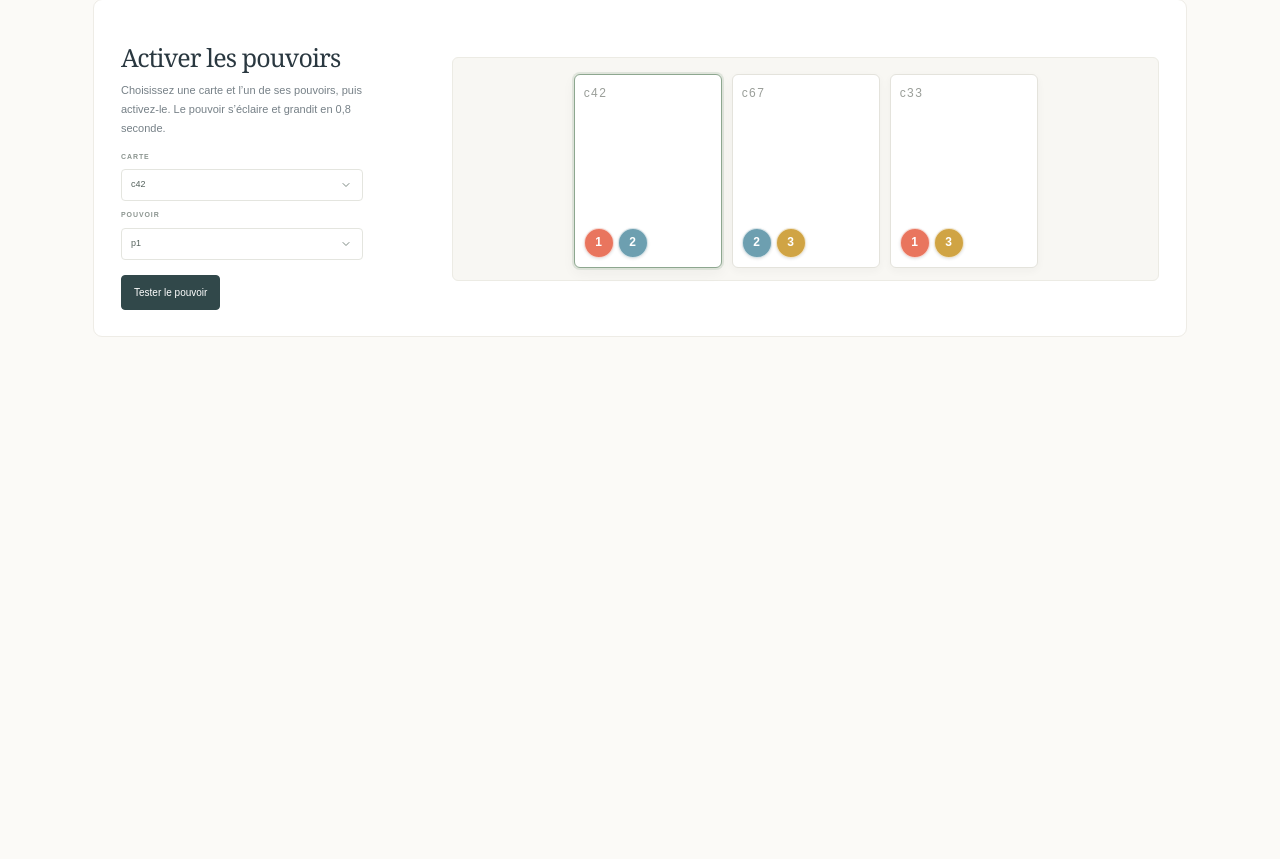
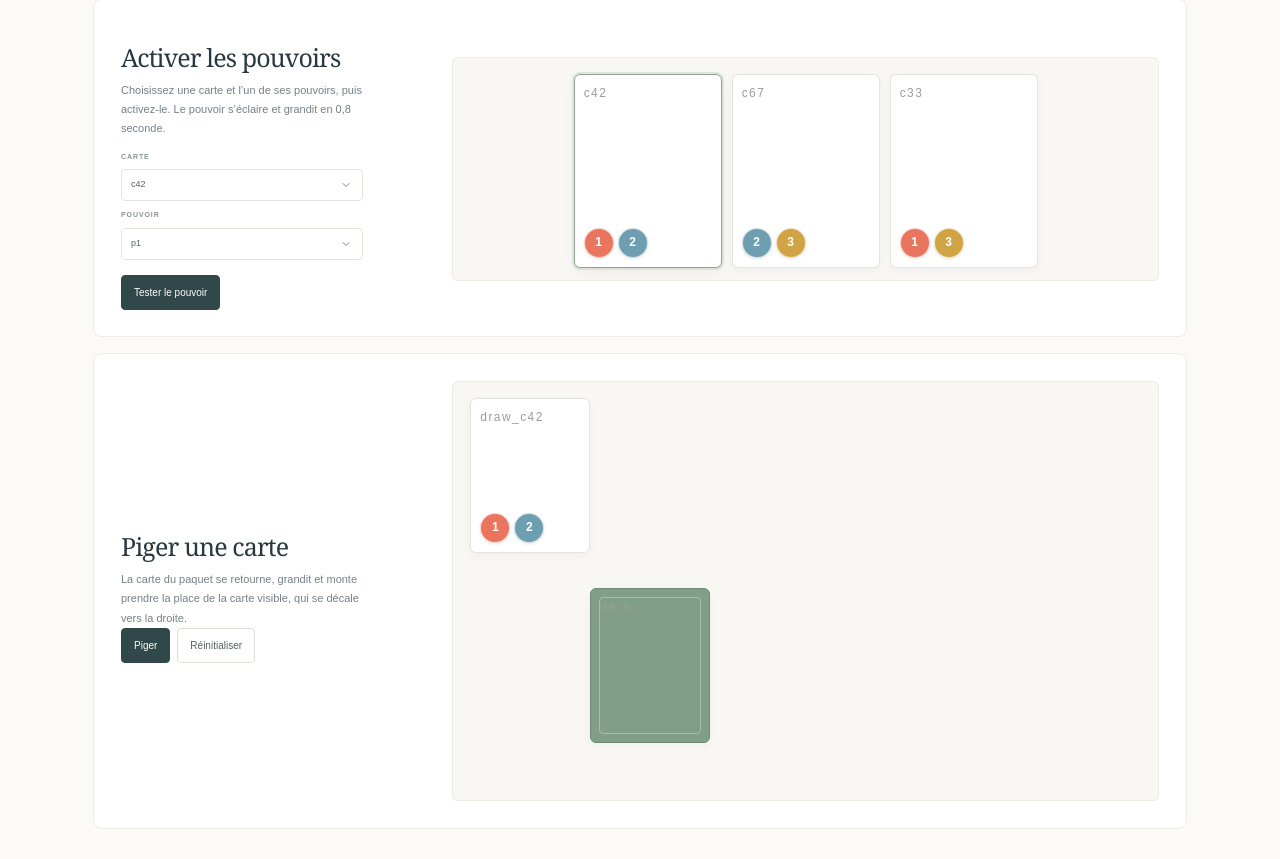
Before and after one commit to AmelBadraLakhnech/css-animations-exercice, a Next.js app: page / in a window 1280 px wide. Shown: the part 908-1767 px from the top of the page. Before the commit the page ends 1325 px from the top, so only its background shows below. Built offline with nearby package versions, Linux system fonts and the light colour scheme.

Commit message:
Pige de cartes foncitonnelle

```diff
--- a/app/globals.css
+++ b/app/globals.css
@@ -632,6 +632,42 @@ main {
   min-height: 188px;
 }
 
+/* Exercice de la pige : cartes de largeur fixe (120px + 10px d'espace = 130px de décalage). */
+.draw-stage {
+  min-height: 420px;
+  perspective: 800px;
+}
+
+.draw-stage .card-row {
+  justify-content: flex-start;
+  min-height: 155px;
+}
+
+.draw-stage .playing-card {
+  flex: none;
+  width: 120px;
+}
+
+/* Le paquet est sous la 2e place : l'animation d'origine part de translateX(100%) */
+.draw-deck {
+  justify-content: flex-start;
+  margin-top: 35px;
+  padding-left: 120px;
+}
+
+.card-back {
+  background: #819e88;
+  border-color: #6d8a74;
+}
+
+.card-back::before {
+  border: 1px solid #ffffff50;
+  border-radius: 4px;
+  content: "";
+  inset: 8px;
+  position: absolute;
+}
+
 @media (min-width: 1440px) {
   .hero {
     min-height: 560px;
--- a/components/animations-css.tsx
+++ b/components/animations-css.tsx
@@ -38,6 +38,12 @@ export function AnimationsCSS() {
   const [mana, setMana] = useState(3);
   const [selectedCardId, setSelectedCardId] = useState(powerCards[0].id);
   const [selectedPowerId, setSelectedPowerId] = useState<PowerId>("p1");
+  // Nombre de cartes pigées après la première (0, 1 ou 2).
+  const [drawnCount, setDrawnCount] = useState(0);
+  // Les cartes de la pige : c42 est déjà visible, les deux autres sont dans le paquet.
+  const drawCards = powerCards;
+  // On affiche la plus récente à gauche : c'est elle qui prend la place de la carte visible.
+  const visibleDrawCards = drawCards.slice(0, drawnCount + 1).reverse();
 
   const firstCardId = "card1";
 
@@ -185,7 +191,42 @@ export function AnimationsCSS() {
             </div>
           </article>
 
-          {/* Écrire un nouvelle étape où l'on voit comment piger une carte flip-scale-2-ver-right */}
+          {/* Exercice de la pige */}
+          <article className="exercise-panel" id="exercice-6">
+            <div className="exercise-copy">
+              <h3>Piger une carte</h3>
+              <p>La carte du paquet se retourne, grandit et monte prendre la place de la carte visible, qui se décale vers la droite.</p>
+              <div className="button-pair">
+                <button className="button-primary" onClick={() => setDrawnCount(drawnCount + 1)} disabled={drawnCount === 2}>
+                  Piger
+                </button>
+                <button className="button-outline" onClick={() => setDrawnCount(0)}>
+                  Réinitialiser
+                </button>
+              </div>
+            </div>
+            <div className="demo-stage draw-stage" aria-label="Démonstration de la pige d’une carte">
+              <div className="card-row">
+                {visibleDrawCards.map((card, index) => {
+                  const isNewest = index === 0 && drawnCount > 0;
+                  return (
+                    <PlayingCard
+                      // La key change à chaque pige pour les anciennes cartes : l'animation recommence.
+                      key={isNewest ? card.id : `${card.id}-${drawnCount}`}
+                      id={`draw_${card.id}`}
+                      powerIds={card.powerIds}
+                      className={isNewest ? "flip-scale-2-ver-right" : drawnCount > 0 ? "slide-right" : ""}
+                    />
+                  );
+                })}
+              </div>
+              {drawnCount < 2 && (
+                <div className="card-row draw-deck">
+                  <PlayingCard id="deck" className="card-back" />
+                </div>
+              )}
+            </div>
+          </article>
         </div>
       </section>
     </main>
--- a/components/animations.css
+++ b/components/animations.css
@@ -57,43 +57,49 @@
  */
 @-webkit-keyframes flip-scale-2-ver-right {
   0% {
-    -webkit-transform: translateX(0) rotateY(0) scale(1);
-            transform: translateX(0) rotateY(0) scale(1);
+    -webkit-transform: translateX(0) translateY(0) rotateY(0) scale(1);
+            transform: translateX(0) translateY(0) rotateY(0) scale(1);
     -webkit-transform-origin: 100% 50%;
             transform-origin: 100% 50%;
   }
   50% {
-    -webkit-transform: translateX(50%) rotateY(-90deg) scale(2);
-            transform: translateX(50%) rotateY(-90deg) scale(2);
+    -webkit-transform: translateX(50%) translateY(95px) rotateY(-90deg) scale(2);
+            transform: translateX(50%) translateY(95px) rotateY(-90deg) scale(2);
     -webkit-transform-origin: 50% 50%;
             transform-origin: 50% 50%;
   }
   100% {
-    -webkit-transform: translateX(100%) rotateY(-180deg) scale(1);
-            transform: translateX(100%) rotateY(-180deg) scale(1);
+    -webkit-transform: translateX(100%) translateY(190px) rotateY(-180deg) scale(1);
+            transform: translateX(100%) translateY(190px) rotateY(-180deg) scale(1);
     -webkit-transform-origin: 0% 50%;
             transform-origin: 0% 50%;
   }
 }
 @keyframes flip-scale-2-ver-right {
   0% {
-    -webkit-transform: translateX(0) rotateY(0) scale(1);
-            transform: translateX(0) rotateY(0) scale(1);
+    -webkit-transform: translateX(0) translateY(0) rotateY(0) scale(1);
+            transform: translateX(0) translateY(0) rotateY(0) scale(1);
     -webkit-transform-origin: 100% 50%;
             transform-origin: 100% 50%;
   }
   50% {
-    -webkit-transform: translateX(50%) rotateY(-90deg) scale(2);
-            transform: translateX(50%) rotateY(-90deg) scale(2);
+    -webkit-transform: translateX(50%) translateY(95px) rotateY(-90deg) scale(2);
+            transform: translateX(50%) translateY(95px) rotateY(-90deg) scale(2);
     -webkit-transform-origin: 50% 50%;
             transform-origin: 50% 50%;
   }
   100% {
-    -webkit-transform: translateX(100%) rotateY(-180deg) scale(1);
-            transform: translateX(100%) rotateY(-180deg) scale(1);
+    -webkit-transform: translateX(100%) translateY(190px) rotateY(-180deg) scale(1);
+            transform: translateX(100%) translateY(190px) rotateY(-180deg) scale(1);
     -webkit-transform-origin: 0% 50%;
             transform-origin: 0% 50%;
   }
+}
+
+/* Le dos de la carte est visible pendant la première moitié du retournement. */
+@keyframes flip-back-fade {
+  0%, 49% { opacity: 1; }
+  50%, 100% { opacity: 0; }
 }
 
 
@@ -124,3 +130,27 @@
 	-webkit-animation: flip-scale-2-ver-right 0.5s linear reverse both;
 	        animation: flip-scale-2-ver-right 0.5s linear reverse both;
 }
+
+/* Ajouts pour l'exercice de la pige (hors de l'animation de la librairie) */
+.flip-scale-2-ver-right {
+  z-index: 5;
+}
+
+.flip-scale-2-ver-right::after {
+  animation: flip-back-fade 0.5s linear both;
+  background: #819e88;
+  border-radius: inherit;
+  content: "";
+  inset: 0;
+  position: absolute;
+}
+
+/* Une carte déjà pigée se décale d'une place vers la droite (130px = largeur de carte + espace). */
+@keyframes slide-right {
+  from { transform: translateX(-130px); }
+  to { transform: translateX(0); }
+}
+
+.slide-right {
+  animation: slide-right 0.5s ease-in-out both;
+}
--- a/components/playing-card.tsx
+++ b/components/playing-card.tsx
@@ -11,6 +11,7 @@ type PlayingCardProps = {
   manaCost?: number;
   powerIds?: PowerId[];
   className?: string;
+  style?: React.CSSProperties;
 };
 
 export function PlayingCard({
@@ -18,11 +19,13 @@ export function PlayingCard({
   manaCost,
   powerIds = [],
   className = "",
+  style,
 }: PlayingCardProps) {
   return (
     <article
       className={`playing-card ${className}`}
       id={id}
+      style={style}
       aria-label={`${manaCost === undefined ? "" : `, coût ${manaCost} manas`}`}
     >
       <div className="card-heading">
```
